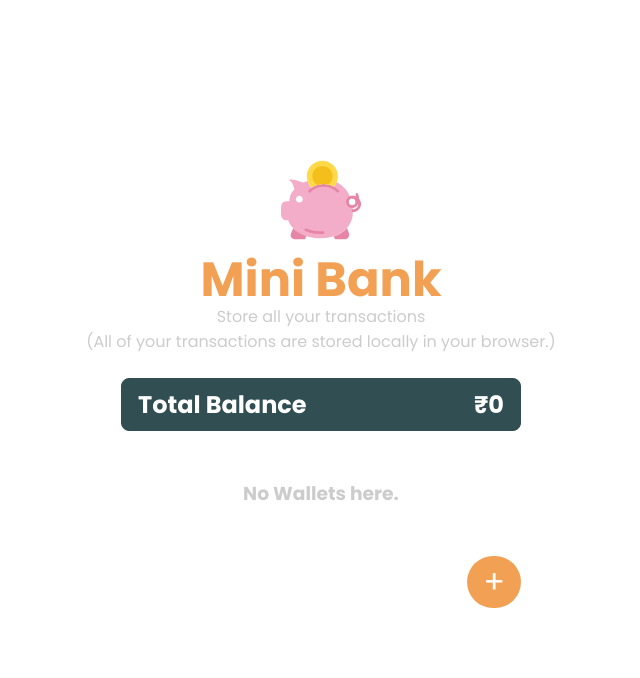
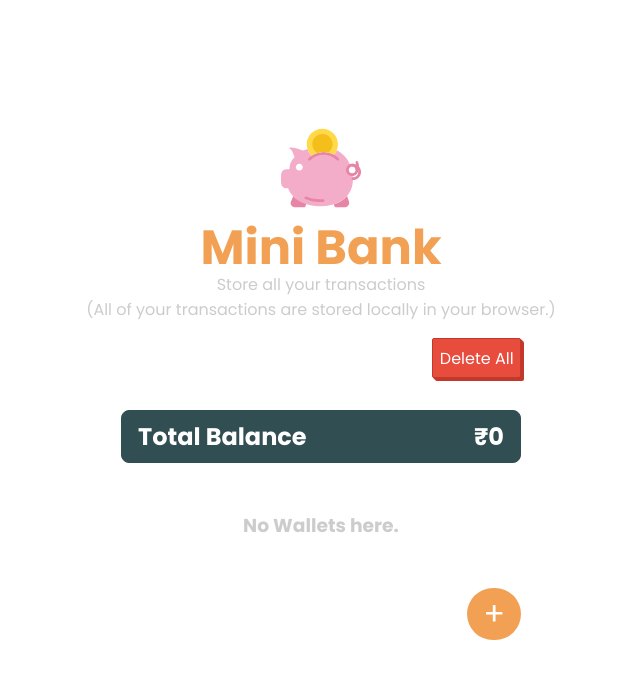
Before and after one commit to vishugosain/mini-bank, a Svelte app: page / in a window 1280 px wide. Shown: the top 678 px of the page, without its empty margins (319-959 px from the left). Built offline with nearby package versions, Linux system fonts and the light colour scheme.

Commit message:
Added Reset To Mini Bank

```diff
--- a/src/components/wallets.svelte
+++ b/src/components/wallets.svelte
@@ -1,8 +1,15 @@
 <script>
     import { wallet } from '../store/wallet.store.js';
     import {link} from 'svelte-spa-router';
+
+    function deleteAll() {
+        wallet.reset();
+    }
 </script>
 <section>
+    <div class="top-bar">
+        <button class="danger-btn" on:click={deleteAll}>Delete All</button>
+    </div>
     <div class="total-balance">
         <h3>Total Balance</h3>
         <h2>₹{$wallet.reduce((sum, wallet) => sum + wallet.balance, 0)}</h2>
@@ -34,6 +41,12 @@
     section {
         padding: 16px;
         min-width: 400px;
+        .top-bar {
+            display: flex;
+            align-items: center;
+            justify-content: flex-end;
+            margin-bottom: 24px;
+        }
         .total-balance {
             display: flex;
             align-items: center;
--- a/src/store/wallet.store.js
+++ b/src/store/wallet.store.js
@@ -68,7 +68,10 @@ function createWallet() {
             saveToLocalStorage(wallets);
             return wallets;
         }),
-        reset: () => set([])
+        reset: () => {
+            set([]);
+            localStorage.removeItem(LOCAL_WALLET);
+        }
     }
 
 }
```
Also changed, not shown: public/build/bundle.css, public/build/bundle.js, 1 other file (tests, documents, lock files or other folders).
